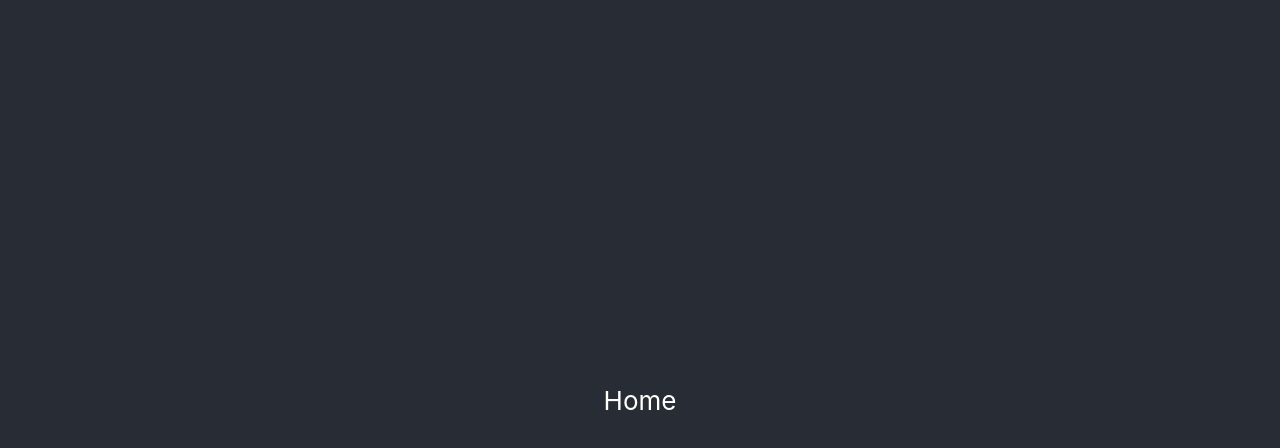
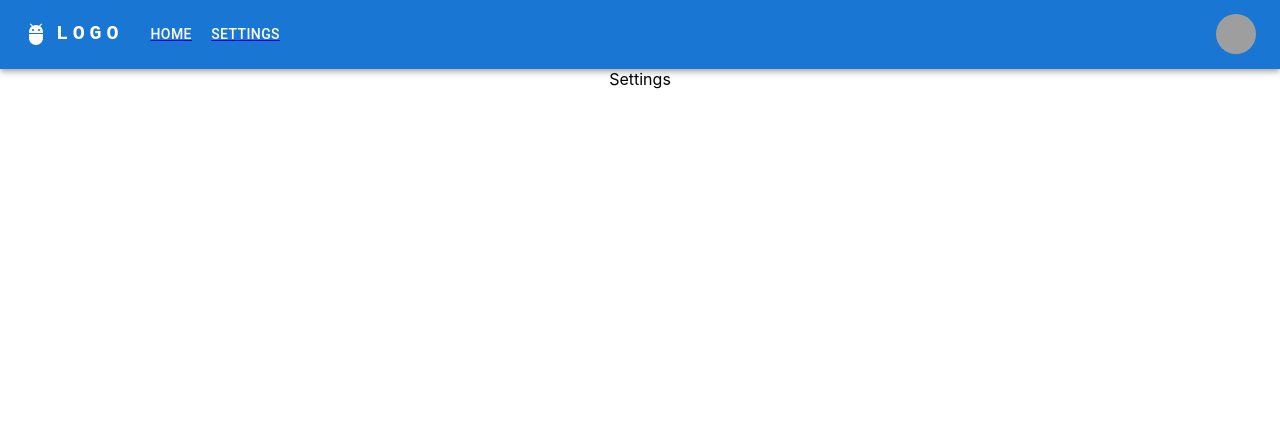
Before and after one commit to wgumboc/JAWK, a React (Create React App) app in the folder frontend/: page /settings in a window 1280 px wide. Shown: the top 448 px of the page. Built offline with nearby package versions, Linux system fonts and the light colour scheme; grey boxes are pictures that could not be loaded.

Commit message:
Added routing.

```diff
--- a/frontend/package.json
+++ b/frontend/package.json
@@ -3,11 +3,16 @@
   "version": "0.1.0",
   "private": true,
   "dependencies": {
+    "@emotion/react": "^11.10.5",
+    "@emotion/styled": "^11.10.5",
+    "@mui/icons-material": "^5.11.0",
+    "@mui/material": "^5.11.5",
     "@testing-library/jest-dom": "^5.16.5",
     "@testing-library/react": "^13.4.0",
     "@testing-library/user-event": "^13.5.0",
     "react": "^18.2.0",
     "react-dom": "^18.2.0",
+    "react-router-dom": "^6.7.0",
     "react-scripts": "5.0.1",
     "web-vitals": "^2.1.4"
   },
--- a/frontend/src/App.js
+++ b/frontend/src/App.js
@@ -1,13 +1,24 @@
 import logo from './logo.svg';
 import './App.css';
 import Home from '../src/Home'
+import Settings from '../src/Settings'
+import ResponsiveAppBar from './ResponsiveAppBar';
+import { BrowserRouter as Router, Routes, Route, Navigate} from 'react-router-dom'
 
 function App() {
   return (
     <div className="App">
-      <header className="App-header">
-        <Home></Home>
-      </header>
+      <Router>
+        <div>
+          <ResponsiveAppBar></ResponsiveAppBar>
+
+          <Routes>
+              <Route exact path='/' element={<Home />}/>
+              <Route exact path='/settings' element={<Settings />}/>
+          </Routes>
+
+        </div>
+    </Router>
     </div>
   );
 }
--- /dev/null
+++ b/frontend/src/ResponsiveAppBar.js
@@ -0,0 +1,168 @@
+import * as React from 'react';
+import AppBar from '@mui/material/AppBar';
+import Box from '@mui/material/Box';
+import Toolbar from '@mui/material/Toolbar';
+import IconButton from '@mui/material/IconButton';
+import Typography from '@mui/material/Typography';
+import Menu from '@mui/material/Menu';
+import MenuIcon from '@mui/icons-material/Menu';
+import Container from '@mui/material/Container';
+import Avatar from '@mui/material/Avatar';
+import Button from '@mui/material/Button';
+import Tooltip from '@mui/material/Tooltip';
+import MenuItem from '@mui/material/MenuItem';
+import AdbIcon from '@mui/icons-material/Adb';
+import { Link, useNavigate } from 'react-router-dom';
+
+const pages = [{name: 'Home',
+                path: '/'},
+               {name: 'Settings',
+                path: '/settings'}];
+const settings = ['Profile', 'Account', 'Dashboard', 'Logout'];
+
+function ResponsiveAppBar() {
+  const [anchorElNav, setAnchorElNav] = React.useState(null);
+  const [anchorElUser, setAnchorElUser] = React.useState(null);
+
+  const handleOpenNavMenu = (event) => {
+    setAnchorElNav(event.currentTarget);
+  };
+  const handleOpenUserMenu = (event) => {
+    setAnchorElUser(event.currentTarget);
+  };
+
+  const handleCloseNavMenu = () => {
+    setAnchorElNav(null);
+  };
+
+  const handleCloseUserMenu = () => {
+    setAnchorElUser(null);
+  };
+
+  return (
+    <AppBar position="static">
+      <Container maxWidth="xl">
+        <Toolbar disableGutters>
+          <AdbIcon sx={{ display: { xs: 'none', md: 'flex' }, mr: 1 }} />
+          <Typography
+            variant="h6"
+            noWrap
+            component="a"
+            href="/"
+            sx={{
+              mr: 2,
+              display: { xs: 'none', md: 'flex' },
+              fontFamily: 'monospace',
+              fontWeight: 700,
+              letterSpacing: '.3rem',
+              color: 'inherit',
+              textDecoration: 'none',
+            }}
+          >
+            LOGO
+          </Typography>
+
+          <Box sx={{ flexGrow: 1, display: { xs: 'flex', md: 'none' } }}>
+            <IconButton
+              size="large"
+              aria-label="account of current user"
+              aria-controls="menu-appbar"
+              aria-haspopup="true"
+              onClick={handleOpenNavMenu}
+              color="inherit"
+            >
+              <MenuIcon />
+            </IconButton>
+            <Menu
+              id="menu-appbar"
+              anchorEl={anchorElNav}
+              anchorOrigin={{
+                vertical: 'bottom',
+                horizontal: 'left',
+              }}
+              keepMounted
+              transformOrigin={{
+                vertical: 'top',
+                horizontal: 'left',
+              }}
+              open={Boolean(anchorElNav)}
+              onClose={handleCloseNavMenu}
+              sx={{
+                display: { xs: 'block', md: 'none' },
+              }}
+            >
+              {pages.map((page) => (
+                <MenuItem key={page.name} onClick={handleCloseNavMenu}>
+                  <Typography textAlign="center">{page.name}</Typography>
+                </MenuItem>
+              ))}
+            </Menu>
+          </Box>
+          <AdbIcon sx={{ display: { xs: 'flex', md: 'none' }, mr: 1 }} />
+          <Typography
+            variant="h5"
+            noWrap
+            component="a"
+            href=""
+            sx={{
+              mr: 2,
+              display: { xs: 'flex', md: 'none' },
+              flexGrow: 1,
+              fontFamily: 'monospace',
+              fontWeight: 700,
+              letterSpacing: '.3rem',
+              color: 'inherit',
+              textDecoration: 'none',
+            }}
+          >
+            LOGO
+          </Typography>
+          <Box sx={{ flexGrow: 1, display: { xs: 'none', md: 'flex' } }}>
+            {pages.map((page) => (
+              <Link to={page.path}>
+                <Button
+                    key={page.name}
+                    onClick={handleCloseNavMenu}
+                    sx={{ my: 2, color: 'white', display: 'block' }}
+                >
+                    {page.name}
+                </Button>
+              </Link>
+            ))}
+          </Box>
+
+          <Box sx={{ flexGrow: 0 }}>
+            <Tooltip title="Open settings">
+              <IconButton onClick={handleOpenUserMenu} sx={{ p: 0 }}>
+                <Avatar alt="Remy Sharp" src="/static/images/avatar/2.jpg" />
+              </IconButton>
+            </Tooltip>
+            <Menu
+              sx={{ mt: '45px' }}
+              id="menu-appbar"
+              anchorEl={anchorElUser}
+              anchorOrigin={{
+                vertical: 'top',
+                horizontal: 'right',
+              }}
+              keepMounted
+              transformOrigin={{
+                vertical: 'top',
+                horizontal: 'right',
+              }}
+              open={Boolean(anchorElUser)}
+              onClose={handleCloseUserMenu}
+            >
+              {settings.map((setting) => (
+                <MenuItem key={setting} onClick={handleCloseUserMenu}>
+                  <Typography textAlign="center">{setting}</Typography>
+                </MenuItem>
+              ))}
+            </Menu>
+          </Box>
+        </Toolbar>
+      </Container>
+    </AppBar>
+  );
+}
+export default ResponsiveAppBar;
```
Also changed, not shown: 1 other file (tests, documents, lock files or other folders).
